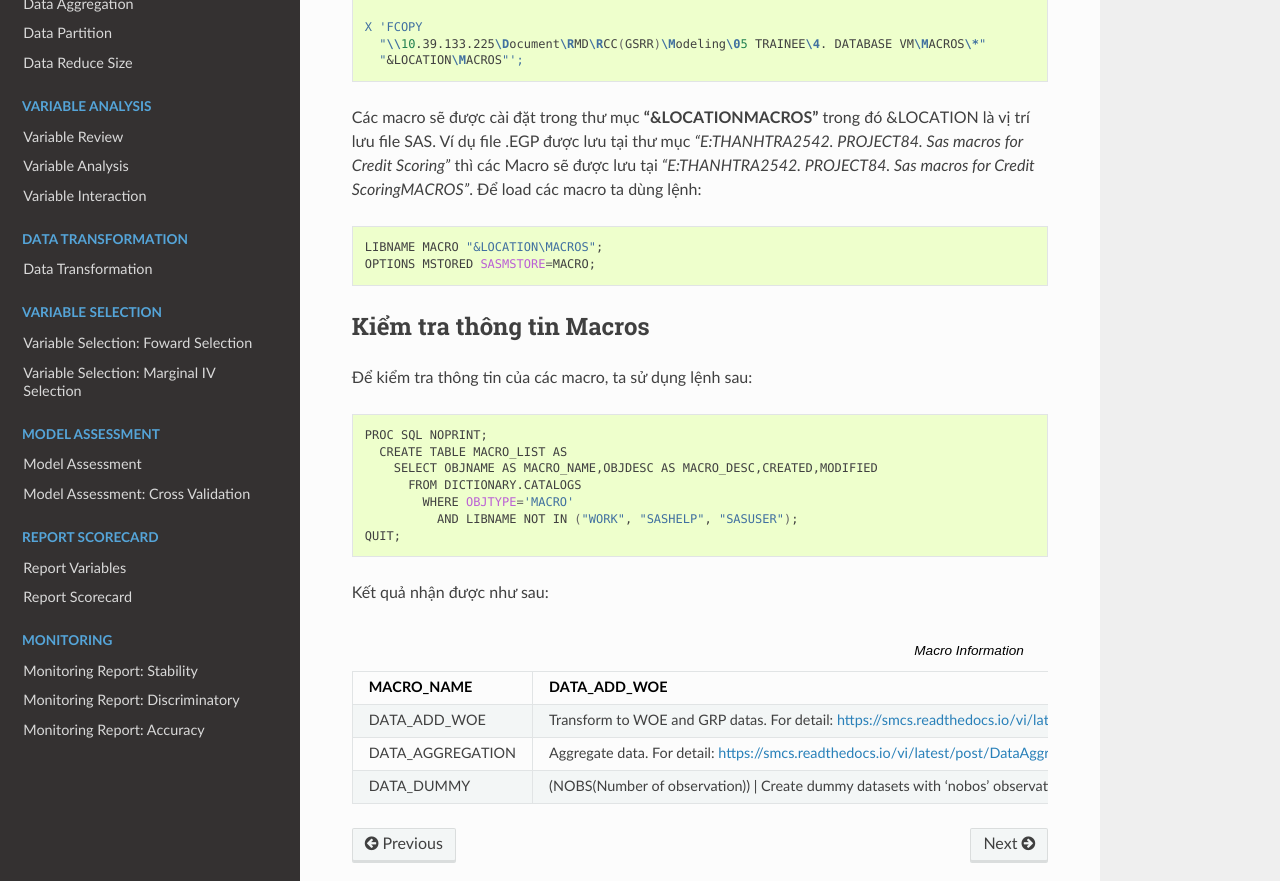
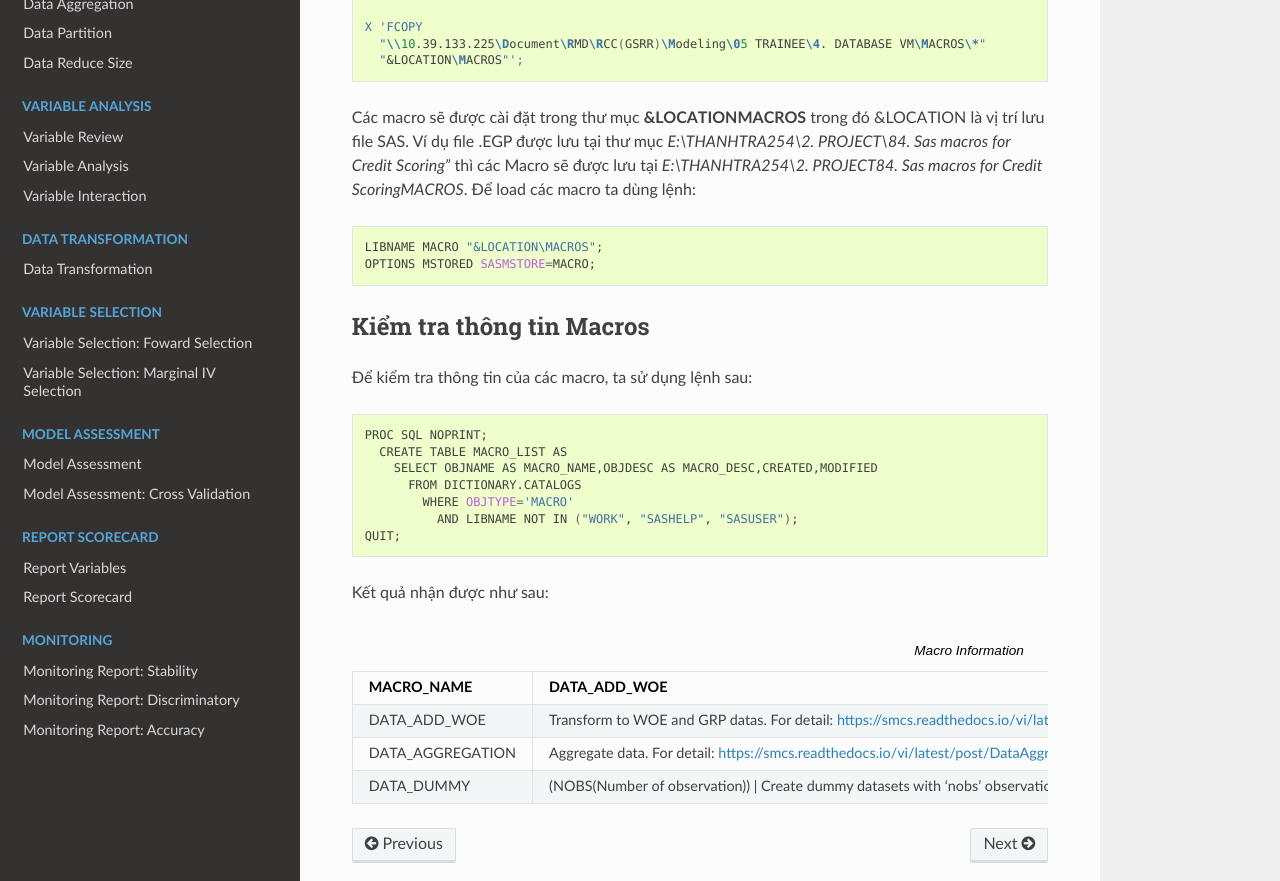
Before and after one commit to thanhtra254/SMCS, a Sphinx documentation site: the page built from docs/intro/install.rst, in a window 1280 px wide and 1335 px high. Shown: the part 342-1223 px from the top of the window. Built offline with Sphinx 7.4.7 and the Read the Docs theme 2.0.0, drawn with Linux system fonts in a browser that asks for light colours; comment, search, counter and statistics services are not loaded.

Commit message:
Update install.rst

```diff
--- a/docs/intro/install.rst
+++ b/docs/intro/install.rst
@@ -20,7 +20,7 @@ Tải các macros
     "\\10.39.133.225\Document\RMD\RCC(GSRR)\Modeling\05 TRAINEE\4. DATABASE VM\MACROS\*"
     "&LOCATION\MACROS"';
 
-Các macro sẽ được cài đặt trong thư mục **"&LOCATION\MACROS"** trong đó &LOCATION là vị trí lưu file SAS. Ví dụ file .EGP được lưu tại thư mục *"E:\THANHTRA254\2. PROJECT\84. Sas macros for Credit Scoring"* thì các Macro sẽ được lưu tại *"E:\THANHTRA254\2. PROJECT\84. Sas macros for Credit Scoring\MACROS"*. Để load các macro ta dùng lệnh:
+Các macro sẽ được cài đặt trong thư mục **&LOCATION\MACROS** trong đó &LOCATION là vị trí lưu file SAS. Ví dụ file .EGP được lưu tại thư mục *E:\\THANHTRA254\\2. PROJECT\\84. Sas macros for Credit Scoring"* thì các Macro sẽ được lưu tại *E:\\THANHTRA254\\2. PROJECT\84. Sas macros for Credit Scoring\MACROS*. Để load các macro ta dùng lệnh:
 
 .. code:: sh
 
@@ -61,6 +61,6 @@ Kết quả nhận được như sau:
      - 22DEC20:10:03:51
      - 22DEC20:10:03:51
    * - DATA_DUMMY
-     - (NOBS(Number of observation)) | Create dummy datasets with 'nobos' observation
+     - (NOBS(Number of observation)) | Create dummy datasets with 'nobs' observation
      - 22DEC20:09:41:41
      - 22DEC20:09:41:41
```
